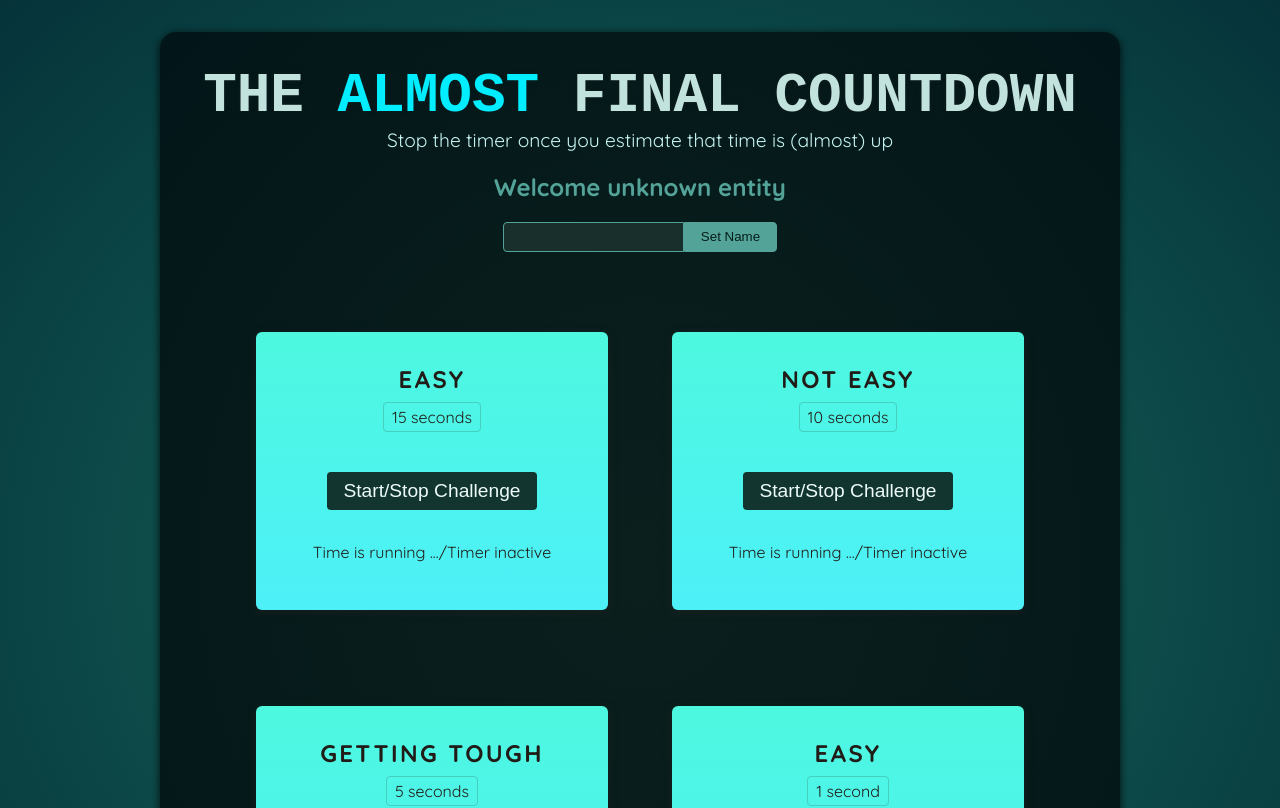
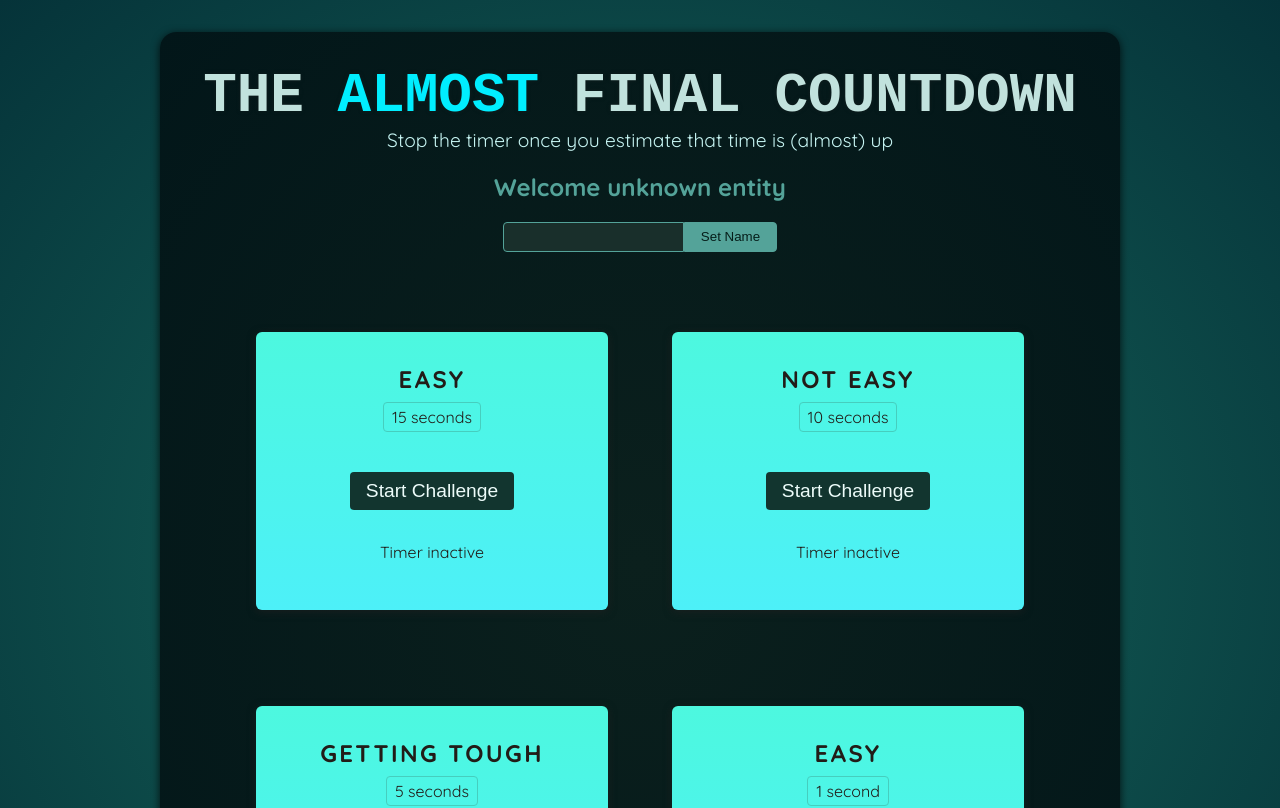
Before and after one commit to Balaji-Vemula/react-refs-portal-time-stop-game, a React (Vite) app: page / in a window 1280 px wide. Shown: the top 808 px of the page. Built offline with nearby package versions, Linux system fonts and the light colour scheme; a web font is replaced by a local one.

Commit message:
Added timer start and stop code

```diff
--- a/src/components/TimerChallenge.jsx
+++ b/src/components/TimerChallenge.jsx
@@ -1,16 +1,41 @@
-import React from "react";
+import React, { useState, useRef } from "react";
 
 export default function TimerChallenge({ title, targetTime }) {
+
+  // We can use useState for timer but we used useRef because
+  // we don't have any requirement to re-evaluate or reload the component whenever timer changes
+  // and it doesn't have dependency in UI/JSX code
+  const timer = useRef();
+
+  const [timerStarted, setTimerStarted] = useState(false);
+  const [timerExpired, setTimerExpired] = useState(false);
+
+  function handleStart() {
+    timer.current = setTimeout(() => {
+      setTimerExpired(true);
+    }, targetTime * 1000);
+    setTimerStarted(true);
+  }
+
+  function handleStop() {
+    clearTimeout(timer.current);
+  }
+
   return (
     <section className="challenge">
       <h2>{title}</h2>
+      {timerExpired && <p>'You lost!'</p>}
       <p className="challenge-time">
         {targetTime} second{targetTime > 1 ? "s" : ""}
       </p>
       <p>
-        <button>Start/Stop Challenge</button>
+        <button onClick={handleStart}>
+          {timerStarted ? "Stop" : "Start"} Challenge
+        </button>
       </p>
-      <p>Time is running .../Timer inactive</p>
+      <p className={timerStarted ? "active" : undefined}>
+        {timerStarted ? "Time is running" : "Timer inactive"}
+      </p>
     </section>
   );
 }
```
